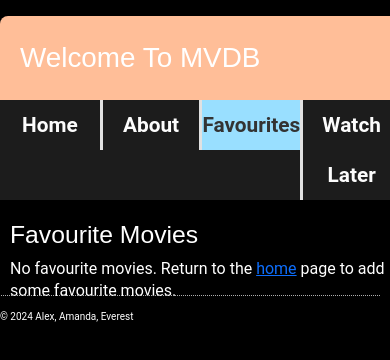
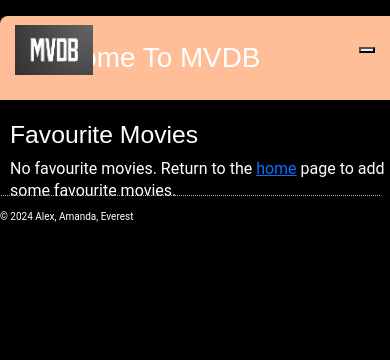
Before and after one commit to everestshi/reactp01-movieapp, a React (Vite) app: page /favs in a window 390 px wide. Shown: the top 360 px of the page. Built offline with nearby package versions, Linux system fonts and the light colour scheme.

Commit message:
initial nav-bar mobile

```diff
--- a/public/assets/styles/main-nav.css
+++ b/public/assets/styles/main-nav.css
@@ -1,9 +1,108 @@
 .main-nav {
+  position: fixed;
+  top: 0;
+  left: 0;
   width: 100%;
-  background-color: #1c1c1c;
+  padding-block: 25px;
+  transition: all 0.25s;
+  z-index: 4;
 }
 
-.main-nav ul {
+.main-nav img {
+  width: 78px;
+}
+
+
+.main-nav.active {
+  background: rgb(82, 81, 81);
+  padding-block: 20px;
+
+}
+
+.nav-container {
+  padding-inline: 15px;
+
+}
+
+.main-nav .nav-container {
+  display: flex;
+  justify-content: space-between;
+  align-items: center;
+}
+
+.menu-open-btn {
+  color: white;
+  font-size: 40px;
+}
+
+.navbar {
+  position: fixed;
+  top: 0;
+  right: -500px;
+  background: rgb(82, 81, 81);
+  width: 100%;
+  max-width: 500px;
+  height: 100%;
+  box-shadow: -1px 0 3px hsl(0, 0%, 0%, 0.2);
+  transition: 0.15s ease-in;
+  visibility: hidden;
+  z-index: 3;
+}
+
+.navbar.active {
+  right: 0;
+  visibility: visible;
+  transition: 0.25s ease-out;
+  display: block;
+}
+
+.navbar-top {
+  padding: 30px 25px;
+  display: flex;
+  justify-content: space-between;
+  align-items: center;
+}
+
+.menu-close-btn {
+  color: white;
+  font-size: 25px;
+}
+
+.navbar-list {
+  border-top:  1px solid hsla(0, 0%, 100%, 0.1);
+  margin-bottom: 30px;
+  padding-left: unset;
+}
+
+.navbar-link {
+  color: white;
+  font-size: large;
+  padding: 10px 25px;
+  border-bottom: 1px solid hsla(0, 0%, 100%, 0.1);
+  width: 100%;
+  display: inline-block;
+  text-decoration: none;
+
+}
+
+.navbar-link:is(:hover, :focus) { color:aqua}
+
+.overlay {
+  position: fixed;
+  inset: 0;
+  background:  hsla(204, 18%, 11%, 0.8);
+  opacity: 0;
+  pointer-events: none;
+  z-index: 1;
+  transition: 0.5ms;
+}
+
+.overlay.active {
+  opacity: 1;
+  pointer-events: all;
+}
+
+/* .main-nav ul {
   margin: 0;
   padding: 0;
   list-style: none;
@@ -14,6 +113,7 @@
 .main-nav li {
   flex: 1;
 }
+
 
 .main-nav a {
   color: #fcfcfc;
@@ -26,7 +126,7 @@
   text-align: center;
 }
 .main-nav a.active {
-  background-color: rgba(153, 223, 255, 1);
+  background-color: rgb(255, 153, 255);
   color: #333;
 }
 .main-nav li:not(:first-child) a {
@@ -36,4 +136,4 @@
 .main-nav a:focus,
 .main-nav a:active {
   background-color: rgba(white, 0.2);
-}
+} */
--- a/src/components/Nav.jsx
+++ b/src/components/Nav.jsx
@@ -1,29 +1,67 @@
+import { useState, useEffect } from 'react';
 import { NavLink } from 'react-router-dom';
-
 import '../../public/assets/styles/main-nav.css';
 
 const Nav = () => {
-  function handleBlurOnClick(e) {
-    e.target.blur();
+  const [isActive, setIsActive] = useState(false);
+
+  useEffect(() => {
+    const handleScroll = () => {
+      const mainNav = document.querySelector(".main-nav");
+      setIsActive(window.scrollY >= 10);
+      if (mainNav) {
+        if (window.scrollY >= 10) {
+          mainNav.classList.add("active");
+        } else {
+          mainNav.classList.remove("active");
         }
+      }
+    };
+
+    window.addEventListener("scroll", handleScroll);
+
+    return () => {
+      window.removeEventListener("scroll", handleScroll);
+    };
+  }, []);
+
+  function toggleNav() {
+    setIsActive(!isActive);
+  }
+
   return (
-    <nav className="main-nav" onClick={handleBlurOnClick}>
-      <nav className="main-nav" onClick={handleBlurOnClick}></nav>
-      <ul>
+    <div className={`main-nav ${isActive ? 'active' : ''}`}>
+      <div className="nav-container">
+        <div className="overlay" onClick={toggleNav}></div>
+        <img src="../../assets/images/MovieLogo.png" alt="Movie Logo" />
+        <button className="menu-open-btn" onClick={toggleNav}>
+          <ion-icon name="reorder-two"></ion-icon>
+          <ion-icon name="reorder-two"></ion-icon>
+        </button>
+        <nav className={`navbar ${isActive ? 'active' : ''}`}>
+          <div className="navbar-top">
+            <img src="../../assets/images/MovieLogo.png" alt="Movie Logo" />
+            <button className='menu-close-btn' onClick={toggleNav}>
+              <ion-icon name="close-outline"></ion-icon>
+            </button>
+          </div>
+          <ul className='navbar-list'>
             <li>
-          <NavLink to="/">Home</NavLink>
+              <NavLink className="navbar-link" to="/" onClick={toggleNav}>Home</NavLink>
             </li>
             <li>
-          <NavLink to="/about">About</NavLink>
+              <NavLink className="navbar-link" to="/about" onClick={toggleNav}>About</NavLink>
             </li>
             <li>
-          <NavLink to="/favs">Favourites</NavLink>
+              <NavLink className="navbar-link" to="/favs" onClick={toggleNav}>Favourites</NavLink>
             </li>
             <li>
-          <NavLink to="/watchlist">Watch Later</NavLink>
+              <NavLink className="navbar-link" to="/watchlist" onClick={toggleNav}>Watch Later</NavLink>
             </li>
           </ul>
         </nav>
+      </div>
+    </div>
   );
 };
 
```
Also changed, not shown: public/assets/images/MovieLogo.png (added). Lines whose indentation alone changed are shown as unchanged.
